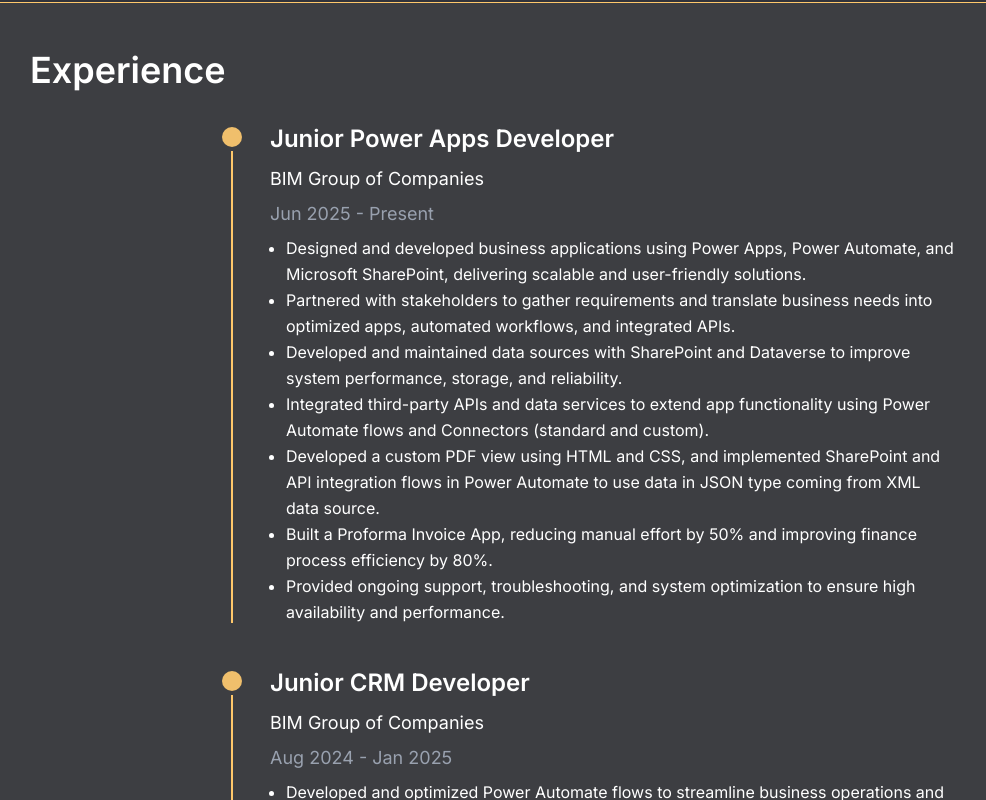
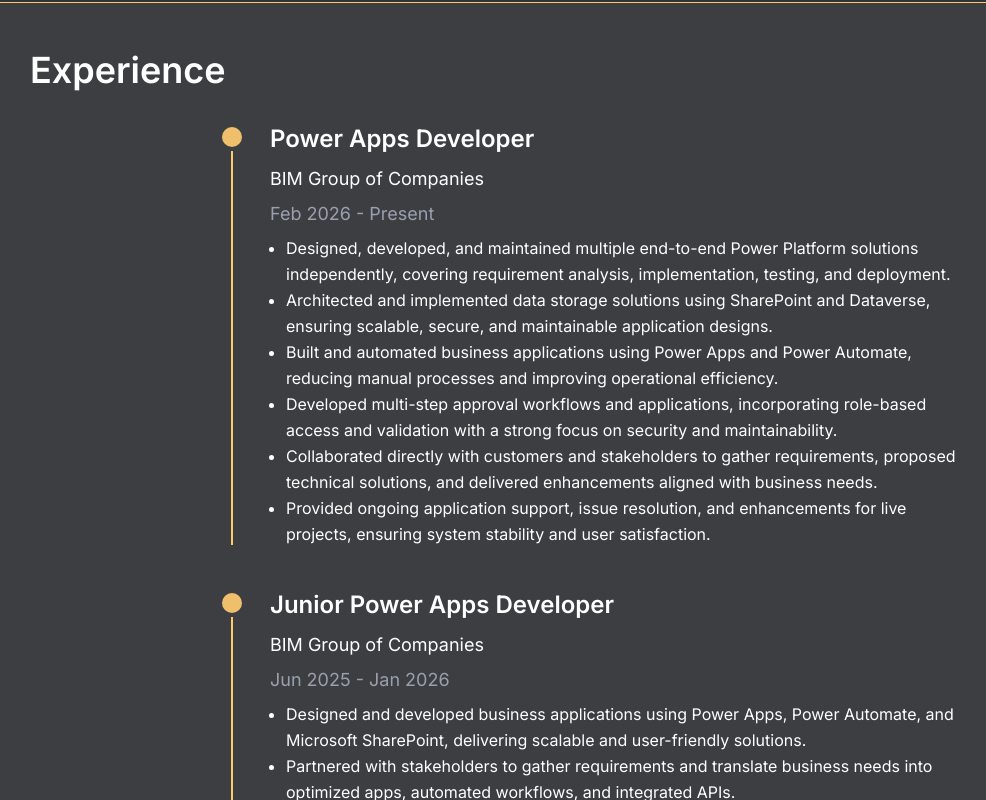
Before and after one commit to cma124/react-portfolio, a React (Vite) app: page / in a window 1280 px wide. Shown: the part 1620-2420 px from the top of the page, without its empty margins (50-1036 px from the left). Built offline with nearby package versions, Linux system fonts and the light colour scheme; no server answers.

Commit message:
updated experience content

```diff
--- a/src/sections/ExperienceSection.jsx
+++ b/src/sections/ExperienceSection.jsx
@@ -3,16 +3,28 @@
 const ExperienceSection = () => {
   const experience = [
     {
+      position: "Power Apps Developer",
+      company: "BIM Group of Companies",
+      period: "Feb 2026 - Present",
+      description: [
+        "Designed, developed, and maintained multiple end-to-end Power Platform solutions independently, covering requirement analysis, implementation, testing, and deployment.",
+        "Architected and implemented data storage solutions using SharePoint and Dataverse, ensuring scalable, secure, and maintainable application designs.",
+        "Built and automated business applications using Power Apps and Power Automate, reducing manual processes and improving operational efficiency.",
+        "Developed multi-step approval workflows and applications, incorporating role-based access and validation with a strong focus on security and maintainability.",
+        "Collaborated directly with customers and stakeholders to gather requirements, proposed technical solutions, and delivered enhancements aligned with business needs.",
+        "Provided ongoing application support, issue resolution, and enhancements for live projects, ensuring system stability and user satisfaction.",
+      ],
+    },
+    {
       position: "Junior Power Apps Developer",
       company: "BIM Group of Companies",
-      period: "Jun 2025 - Present",
+      period: "Jun 2025 - Jan 2026",
       description: [
         "Designed and developed business applications using Power Apps, Power Automate, and Microsoft SharePoint, delivering scalable and user-friendly solutions.",
         "Partnered with stakeholders to gather requirements and translate business needs into optimized apps, automated workflows, and integrated APIs.",
         "Developed and maintained data sources with SharePoint and Dataverse to improve system performance, storage, and reliability.",
         "Integrated third-party APIs and data services to extend app functionality using Power Automate flows and Connectors (standard and custom).",
         "Developed a custom PDF view using HTML and CSS, and implemented SharePoint and API integration flows in Power Automate to use data in JSON type coming from XML data source.",
-        "Built a Proforma Invoice App, reducing manual effort by 50% and improving finance process efficiency by 80%.",
         "Provided ongoing support, troubleshooting, and system optimization to ensure high availability and performance.",
       ],
     },
@@ -25,7 +37,7 @@
         "Troubleshot and enhanced Model-Driven Apps and CRM features by resolving issues and optimizing features.",
         "Designed, built, and maintained standard and custom CRM features using Power Apps, Power Automate, Dynamics 365, and Microsoft Dataverse.",
         "Integrated third-party APIs and Microsoft services (Teams) into CRM solutions to extend system capabilities.",
-        "Optimized process flows for an Insurance CRM project handling 500+ daily transactions, improving system performance by 40% and reducing error rates by 15%.",
+        "Optimized process flows for an Insurance CRM project handling 500+ daily transactions by improving system performance.",
         "Developed custom UI components and extended CRM functionalities using JavaScript and Tailwind CSS, resulting improved usability and user experience.",
       ],
     },
```
